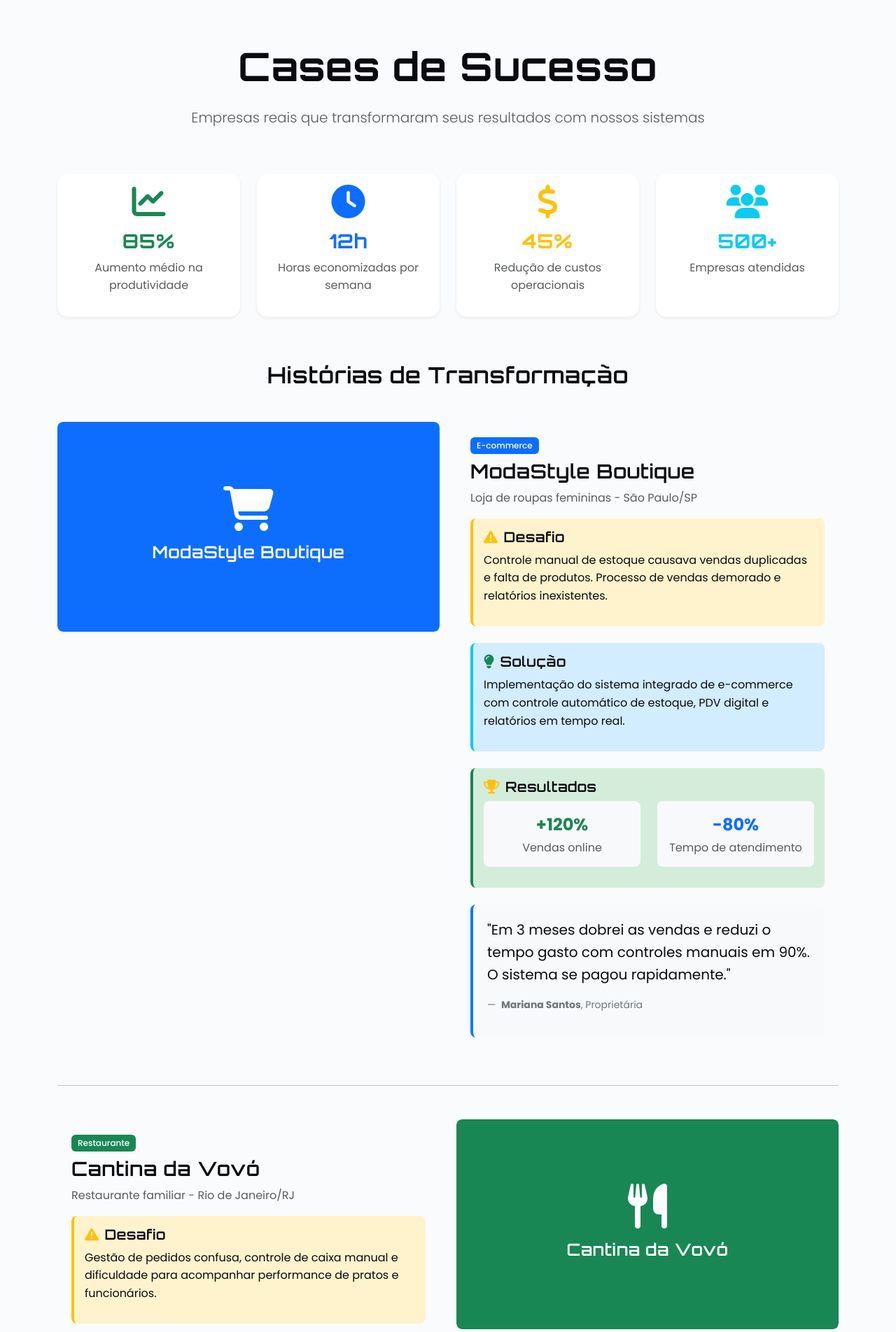
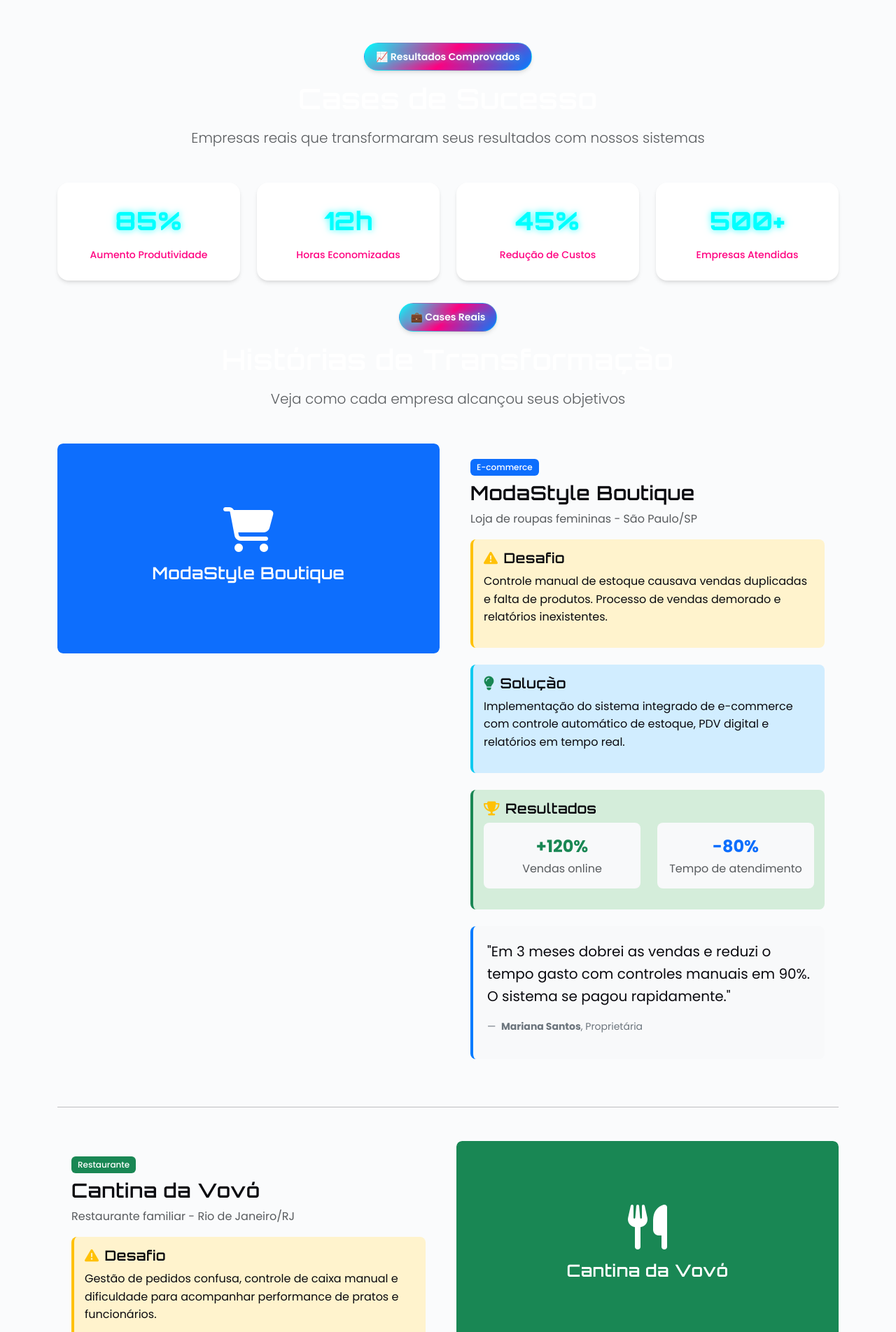
Before and after one commit to lsfrenzel/GLSystemsSite, a Flask app: page /cases in a window 1280 px wide. Shown: the part 83-1987 px from the top of the page at 70% size. Run offline with Flask 3, Linux system fonts and the light colour scheme; some libraries are stand-ins or nearby versions.

Commit message:
Improve page structure and introduce new interactive components
Refactor HTML templates (cases.html, estudos.html, vantagens.html) to utilize new Jinja2 macros for section headers and CTA banners, improving code reusability and page consistency.

Replit-Commit-Author: Agent
Replit-Commit-Session-Id: 71e2849f-657f-44bc-a6e3-e48468e3d762
Replit-Commit-Checkpoint-Type: intermediate_checkpoint
Replit-Commit-Screenshot-Url: https://storage.googleapis.com/screenshot-production-us-central1/3a3d4ef1-1b04-4954-bb84-1f56ddb1f6e8/71e2849f-657f-44bc-a6e3-e48468e3d762/EOFDFTk

```diff
--- a/templates/cases.html
+++ b/templates/cases.html
@@ -1,63 +1,45 @@
 {% extends "base.html" %}
+{% from "components/section_header.html" import section_header %}
+{% from "components/buttons.html" import btn_cta, btn_secondary_neon %}
+{% from "components/cta_banner.html" import cta_banner %}
 
 {% block title %}Cases de Sucesso - G&L Systems{% endblock %}
 
 {% block content %}
 <div class="container py-5 mt-5">
     <!-- Hero Section -->
-    <div class="row mb-5">
-        <div class="col-12 text-center">
-            <h1 class="display-4 fw-bold mb-4">Cases de Sucesso</h1>
-            <p class="lead text-muted">Empresas reais que transformaram seus resultados com nossos sistemas</p>
-        </div>
-    </div>
+    {{ section_header(
+        badge_text="📈 Resultados Comprovados",
+        title="Cases de Sucesso",
+        subtitle="Empresas reais que transformaram seus resultados com nossos sistemas"
+    ) }}
 
     <!-- Métricas Gerais -->
-    <div class="row mb-5">
-        <div class="col-md-3 mb-3">
-            <div class="card h-100 border-0 shadow-sm text-center">
-                <div class="card-body">
-                    <i class="fas fa-chart-line fa-3x text-success mb-3"></i>
-                    <h3 class="text-success fw-bold">85%</h3>
-                    <p class="text-muted">Aumento médio na produtividade</p>
-                </div>
-            </div>
+    <div class="stats-grid">
+        <div class="stat-item">
+            <div class="stat-number">85%</div>
+            <div class="stat-label">Aumento Produtividade</div>
         </div>
-        <div class="col-md-3 mb-3">
-            <div class="card h-100 border-0 shadow-sm text-center">
-                <div class="card-body">
-                    <i class="fas fa-clock fa-3x text-primary mb-3"></i>
-                    <h3 class="text-primary fw-bold">12h</h3>
-                    <p class="text-muted">Horas economizadas por semana</p>
-                </div>
-            </div>
+        <div class="stat-item">
+            <div class="stat-number">12h</div>
+            <div class="stat-label">Horas Economizadas</div>
         </div>
-        <div class="col-md-3 mb-3">
-            <div class="card h-100 border-0 shadow-sm text-center">
-                <div class="card-body">
-                    <i class="fas fa-dollar-sign fa-3x text-warning mb-3"></i>
-                    <h3 class="text-warning fw-bold">45%</h3>
-                    <p class="text-muted">Redução de custos operacionais</p>
-                </div>
-            </div>
+        <div class="stat-item">
+            <div class="stat-number">45%</div>
+            <div class="stat-label">Redução de Custos</div>
         </div>
-        <div class="col-md-3 mb-3">
-            <div class="card h-100 border-0 shadow-sm text-center">
-                <div class="card-body">
-                    <i class="fas fa-users fa-3x text-info mb-3"></i>
-                    <h3 class="text-info fw-bold">500+</h3>
-                    <p class="text-muted">Empresas atendidas</p>
-                </div>
-            </div>
+        <div class="stat-item">
+            <div class="stat-number">500+</div>
+            <div class="stat-label">Empresas Atendidas</div>
         </div>
     </div>
 
     <!-- Cases Detalhados -->
-    <div class="row">
-        <div class="col-12">
-            <h2 class="text-center mb-5">Histórias de Transformação</h2>
-        </div>
-    </div>
+    {{ section_header(
+        badge_text="💼 Cases Reais",
+        title="Histórias de Transformação",
+        subtitle="Veja como cada empresa alcançou seus objetivos"
+    ) }}
 
     <!-- Case 1: E-commerce -->
     <div class="row mb-5">
@@ -340,12 +322,8 @@
                         Transforme sua gestão empresarial e junte-se a centenas de empresas que já revolucionaram seus resultados
                     </p>
                     <div class="d-flex flex-wrap justify-content-center gap-3">
-                        <a href="{{ url_for('solutions') }}" class="btn btn-primary btn-lg">
-                            <i class="fas fa-rocket me-2"></i>Ver Soluções
-                        </a>
-                        <a href="{{ url_for('contact') }}" class="btn btn-success btn-lg">
-                            <i class="fas fa-phone me-2"></i>Falar com Especialista
-                        </a>
+                        {{ btn_cta("Ver Soluções", url_for('solutions'), "fas fa-rocket", "lg") }}
+                        {{ btn_secondary_neon("Falar com Especialista", url_for('contact'), "fas fa-phone", "lg") }}
                     </div>
                 </div>
             </div>
```
Also changed, not shown: templates/estudos.html (+26 -30 lines), templates/vantagens.html (+21 -27 lines).
